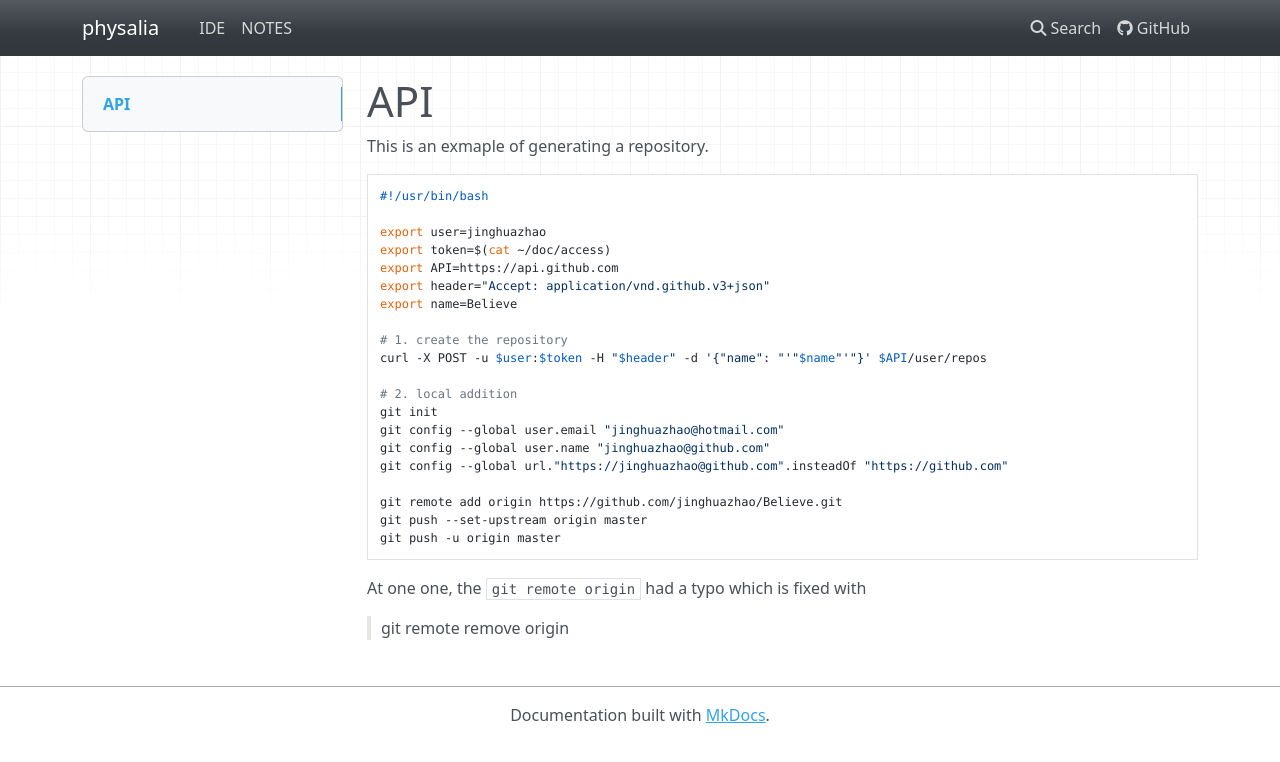
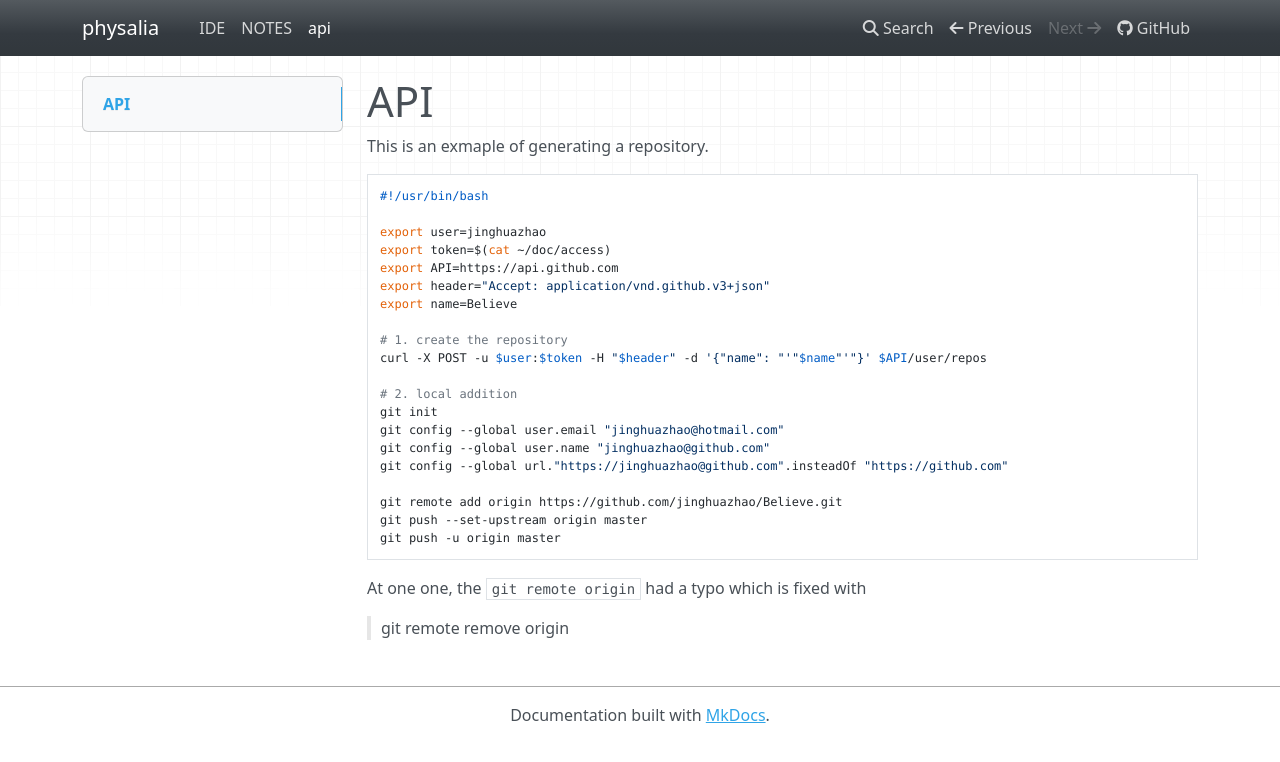
Before and after one commit to jinghuazhao/physalia, an MkDocs documentation site: the page built from docs/api.md, in a window 1280 px wide. Shown: the top 762 px of the page. Built offline with MkDocs 1.6.1, drawn with Linux system fonts in a browser that asks for light colours; nearby versions of some CDN libraries; a script that is not in the unit is left out.

Commit message:
mkdocs.yml

```diff
--- a/mkdocs.yml
+++ b/mkdocs.yml
@@ -5,6 +5,7 @@ nav:
   - "": README.md
   - IDE: IDE.md
   - NOTES: NOTES.md
+  - api: api.md
 theme:
     name: mkdocs
     nav_style: dark
```
